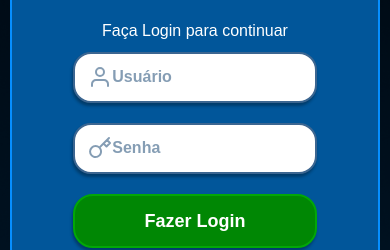
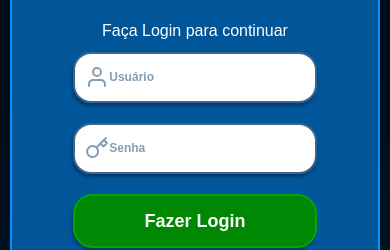
Before and after one commit to rchamss/gameblog, a Next.js app: page /login in a window 390 px wide. Shown: the part 247-497 px from the top of the page. Built offline with nearby package versions, Linux system fonts and the light colour scheme; a web font is replaced by a local one.

Commit message:
fix: responsividade dos inputs no mobile

```diff
--- a/src/style/components/login/componentsCSS/input.module.css
+++ b/src/style/components/login/componentsCSS/input.module.css
@@ -57,17 +57,27 @@
     outline-offset: 3px;
 }
 
+@media (max-width: 430px) {
+    .label {
+        font-size: 12px;
+        left: 12px;
+    }
+
+    .campo {
+        font-size: medium;
+    }
+}
+
+@media (max-width: 360px) {
+    .campo {
+        height: 2.9rem;
+        font-size: medium;
+    }
+}
+
 @media (max-width: 344px) {
     .campo {
         height: 2.8rem;
         font-size: medium;
     }
 }
-
-
-@media (max-width: 360px) { /* Galaxy S8+ */
-    .campo {
-        height: 2.9rem;
-        font-size: medium;
-    }
-}
```
